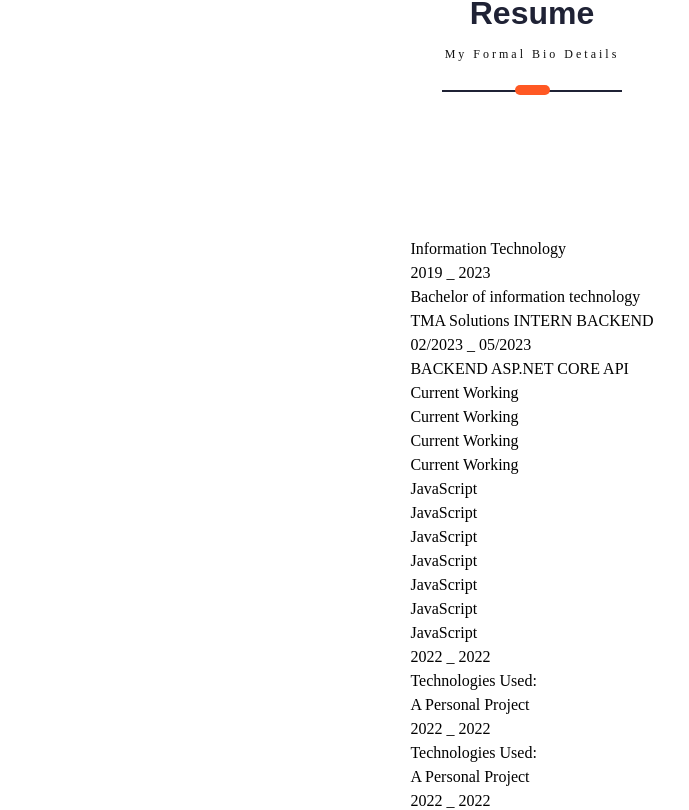
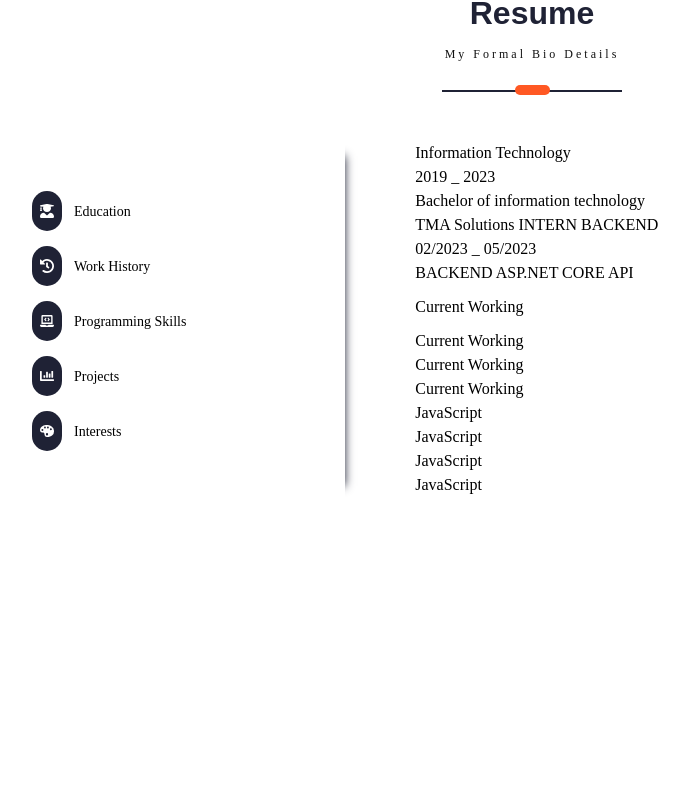
Before and after one commit to begasic2001/Portfolio, a Next.js app: page / in a window 1280 px wide. Shown: the part 1554-2364 px from the top of the page, without its empty margins (108-797 px from the left). After the commit the page ends 2175 px from the top, so only its background shows below. Built offline with nearby package versions, Linux system fonts and the light colour scheme.

Commit message:
Styling Resume Component

```diff
--- a/app/components/Resume/Resume.tsx
+++ b/app/components/Resume/Resume.tsx
@@ -178,6 +178,9 @@ const Resume = () => {
           alt=""
           className={`${ResumeStyle.ResumeBulletLogo}`}
         />
+        <span className={`${ResumeStyle.ResumeBulletLabel}`}>
+          {bullet.label}
+        </span>
       </div>
     ));
   };
--- a/app/styles/Resume/Resume.module.scss
+++ b/app/styles/Resume/Resume.module.scss
@@ -6,3 +6,65 @@
   min-height: fit-content;
   margin: 120px 0;
 }
+
+.ResumeCard {
+  display: flex;
+  height: 360px;
+  width: 1000px;
+}
+
+.ResumeBullets {
+  height: 100%;
+  box-shadow: 15px 0 9px -15px #1f2235;
+  width: 320px;
+}
+
+.ResumeBulletDetails {
+  flex-grow: 1;
+  width: 700px;
+  overflow: hidden;
+  padding: 0 0 0 70px;
+}
+.ResumeScreenExperienceDescription {
+  margin: 10px 0 0 0;
+  text-align: justify;
+  max-width: 100%;
+}
+
+.ResumeDetailsCarousel {
+  transition: transform 1s ease-out;
+}
+
+.Resume {
+  &BulletContainer {
+    display: flex;
+    align-items: center;
+    height: 100%;
+    width: 100%;
+    position: relative;
+  }
+
+  &BulletList {
+    width: 80%;
+    position: relative;
+    z-index: 2;
+  }
+
+  &Bullet {
+    display: flex;
+    align-items: center;
+    background-color: #1f2235;
+    height: 40px;
+    margin: 15px 0;
+    padding: 0 8px;
+    border-radius: 20px;
+    width: 30px;
+    transition: width 0.6s ease;
+    cursor: pointer;
+    &Label {
+      margin-left: 20px;
+      font-size: 14px;
+      white-space: nowrap;
+    }
+  }
+}
```
